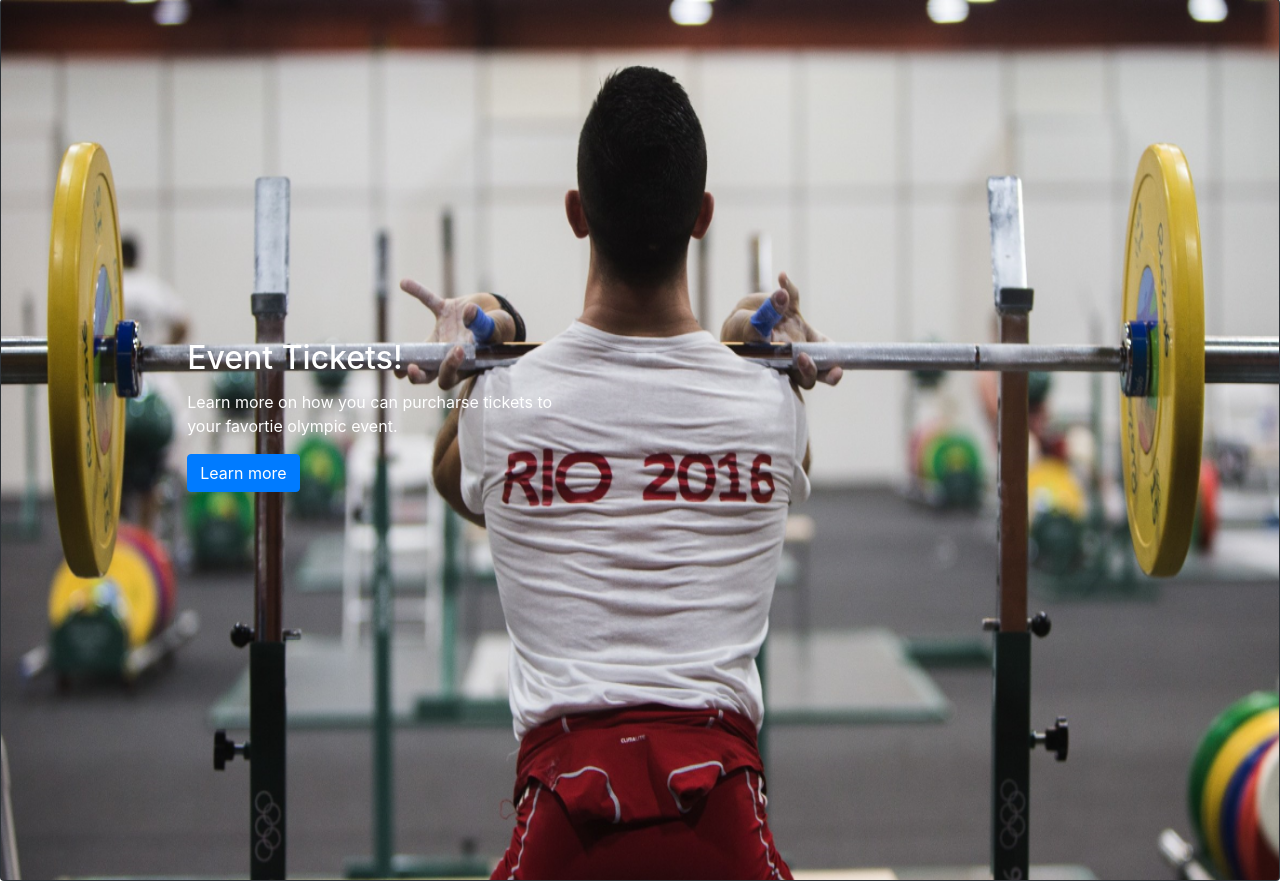
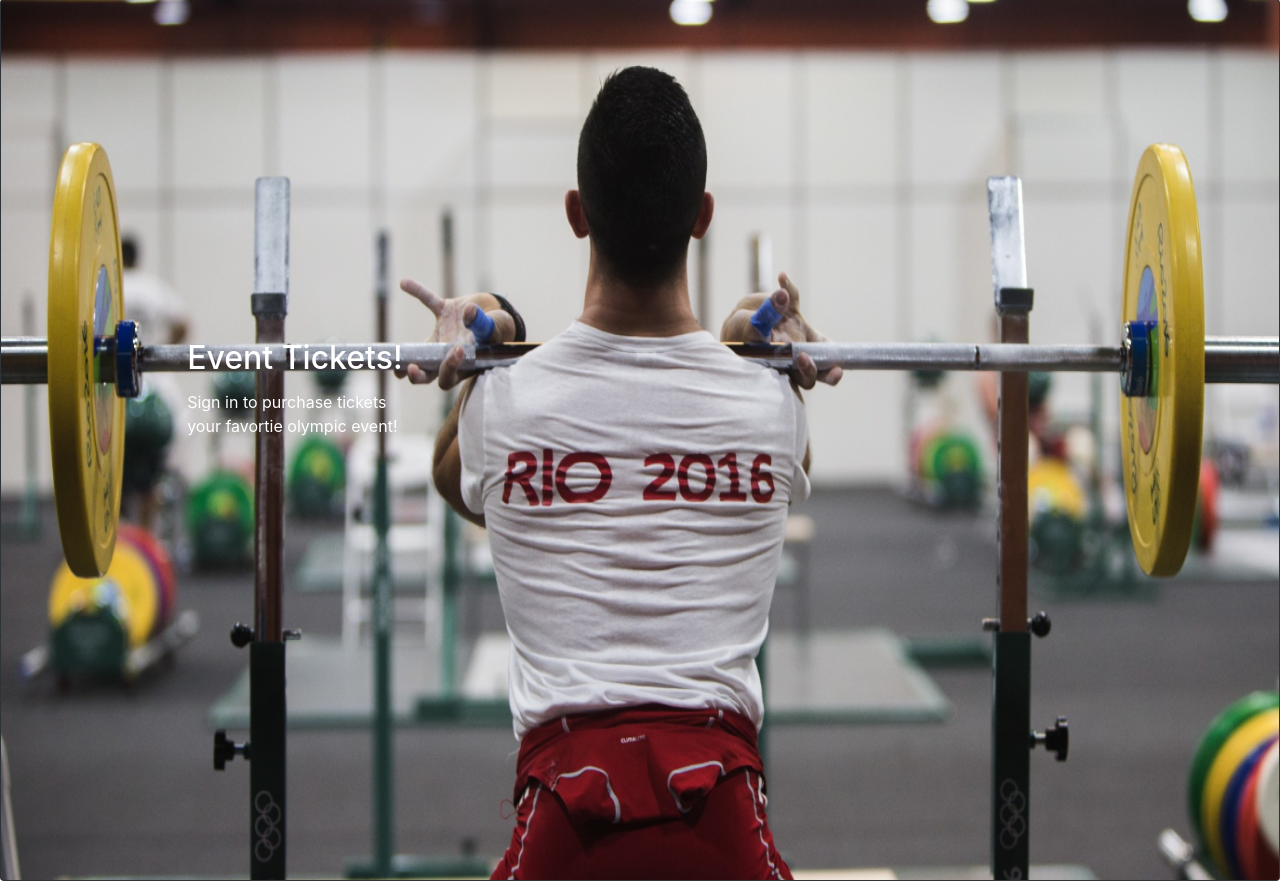
Before and after one commit to TKTrader/SOG2, a PHP site: page / in a window 1280 px wide. Shown: the part 804-1685 px from the top of the page. Run offline with PHP 8.4, Linux system fonts and the light colour scheme; some libraries are stand-ins or nearby versions.

Commit message:
Update index.php

```diff
--- a/index.php
+++ b/index.php
@@ -86,8 +86,7 @@ require 'header.php';
   <img class="card-img" src="assets/rio4.png" alt="Card image" style="width: auto; height: 55em;">
   <div class="card-img-overlay" style="margin: 25%; left: -12%;">
     <h2 class="card-title">Event Tickets!</h2>
-    <p class="card-text">Learn more on how you can purcharse tickets to <br> your favortie olympic event.</p>
-    <button type="button" class="btn btn-primary">Learn more</button>
+    <p class="card-text">Sign in to purchase tickets <br> your favortie olympic event!</p>
   </div>
 </div>
 
```
